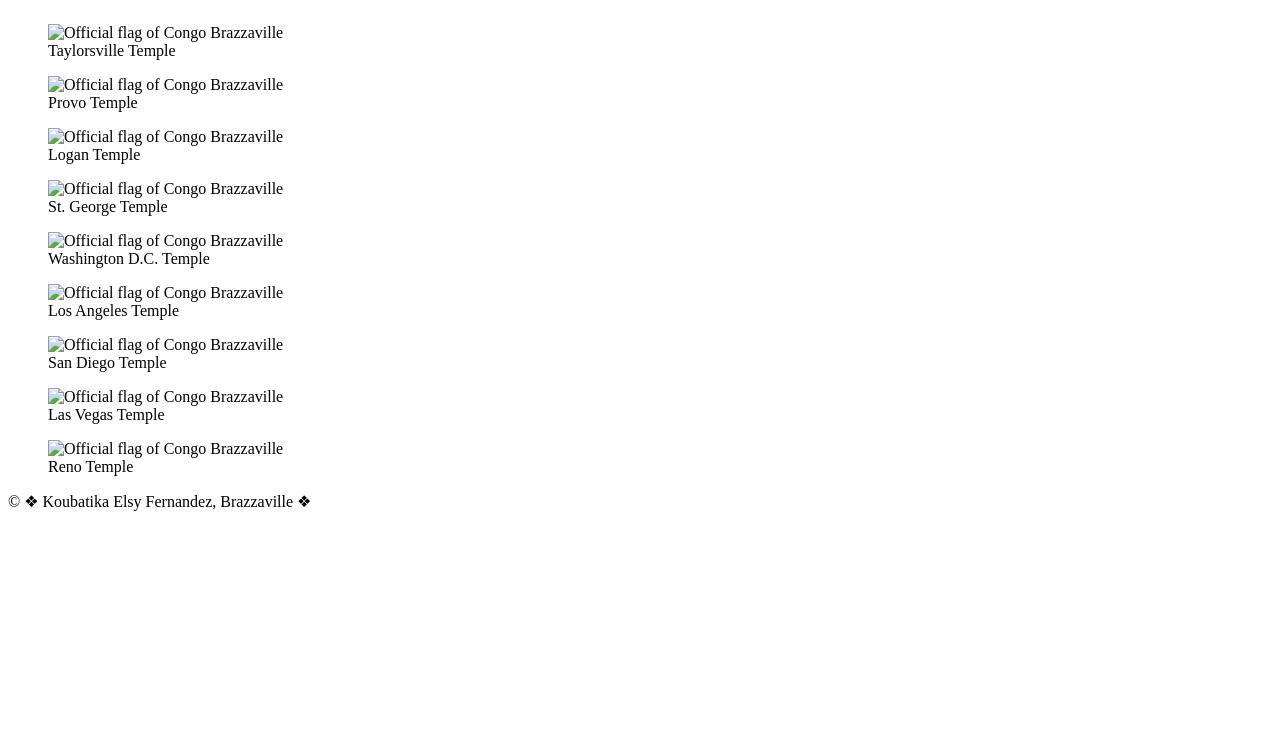
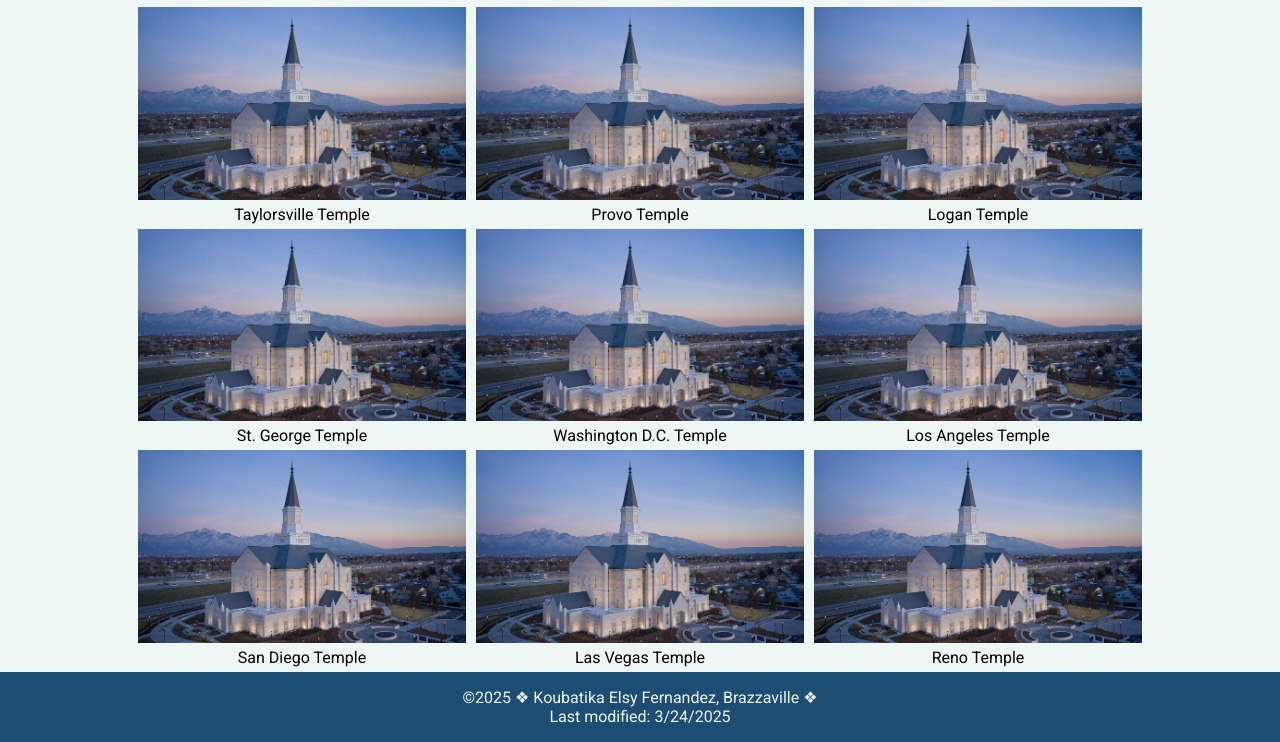
Before and after one commit to Elsykoubatika/wdd131, a plain HTML site: page temples.html in a window 1280 px wide. Shown: the part 213-955 px from the top of the page. Before the commit the page ends 800 px from the top, so only its background shows below. Drawn offline with Linux system fonts and the light colour scheme; the site is published under a folder, as on GitHub Pages, so addresses that start at the root find nothing.

Commit message:
completed

```diff
--- a/temples.html
+++ b/temples.html
@@ -13,10 +13,10 @@
         <link rel="preconnect" href="https://fonts.gstatic.com" crossorigin>
         <link href="https://fonts.googleapis.com/css2?family=Roboto&display=swap" rel="stylesheet">
 
-        <link rel="stylesheet" href="/Week02/styles/temples.css">
-        <link rel="stylesheet" href="/Week02/styles/temples-large.css">
+        <link rel="stylesheet" href="./Week02/styles/temples.css">
+        <link rel="stylesheet" href="./Week02/styles/temples-large.css">
 
-        <script src="/Week02/scripts/temples.js" defer></script>
+        <script src="./Week02/scripts/temples.js" defer></script>
     </head>
 
     <body>
@@ -37,39 +37,39 @@
             <h2>Home</h2>
             <div class="temple">
                 <figure>
-                    <img src="/Week02/images/temple.png" alt="Official flag of Congo Brazzaville" class="flag">
+                    <img src="./Week02/images/temple.png" alt="Official flag of Congo Brazzaville" class="flag">
                     <figcaption>Taylorsville Temple</figcaption>
                 </figure>
                 <figure>
-                    <img src="/Week02/images/temple.png" alt="Official flag of Congo Brazzaville" class="flag">
+                    <img src="./Week02/images/temple.png" alt="Official flag of Congo Brazzaville" class="flag">
                     <figcaption>Provo Temple</figcaption>
                 </figure>
                 <figure>
-                    <img src="/Week02/images/temple.png" alt="Official flag of Congo Brazzaville" class="flag">
+                    <img src="./Week02/images/temple.png" alt="Official flag of Congo Brazzaville" class="flag">
                     <figcaption>Logan Temple</figcaption>
                 </figure>
                 <figure>
-                    <img src="/Week02/images/temple.png" alt="Official flag of Congo Brazzaville" class="flag">
+                    <img src="./Week02/images/temple.png" alt="Official flag of Congo Brazzaville" class="flag">
                     <figcaption>St. George Temple</figcaption>
                 </figure>
                 <figure>
-                    <img src="/Week02/images/temple.png" alt="Official flag of Congo Brazzaville" class="flag">
+                    <img src="./Week02/images/temple.png" alt="Official flag of Congo Brazzaville" class="flag">
                     <figcaption>Washington D.C. Temple</figcaption>
                 </figure>
                 <figure>
-                    <img src="/Week02/images/temple.png" alt="Official flag of Congo Brazzaville" class="flag">
+                    <img src="./Week02/images/temple.png" alt="Official flag of Congo Brazzaville" class="flag">
                     <figcaption>Los Angeles Temple</figcaption>
                 </figure>
                 <figure>
-                    <img src="/Week02/images/temple.png" alt="Official flag of Congo Brazzaville" class="flag">
+                    <img src="./Week02/images/temple.png" alt="Official flag of Congo Brazzaville" class="flag">
                     <figcaption>San Diego Temple</figcaption>
                 </figure>
                 <figure>
-                    <img src="/Week02/images/temple.png" alt="Official flag of Congo Brazzaville" class="flag">
+                    <img src="./Week02/images/temple.png" alt="Official flag of Congo Brazzaville" class="flag">
                     <figcaption>Las Vegas Temple</figcaption>
                 </figure>
                 <figure>
-                    <img src="/Week02/images/temple.png" alt="Official flag of Congo Brazzaville" class="flag">
+                    <img src="./Week02/images/temple.png" alt="Official flag of Congo Brazzaville" class="flag">
                     <figcaption>Reno Temple</figcaption>
                 </figure>
             </div>
```
